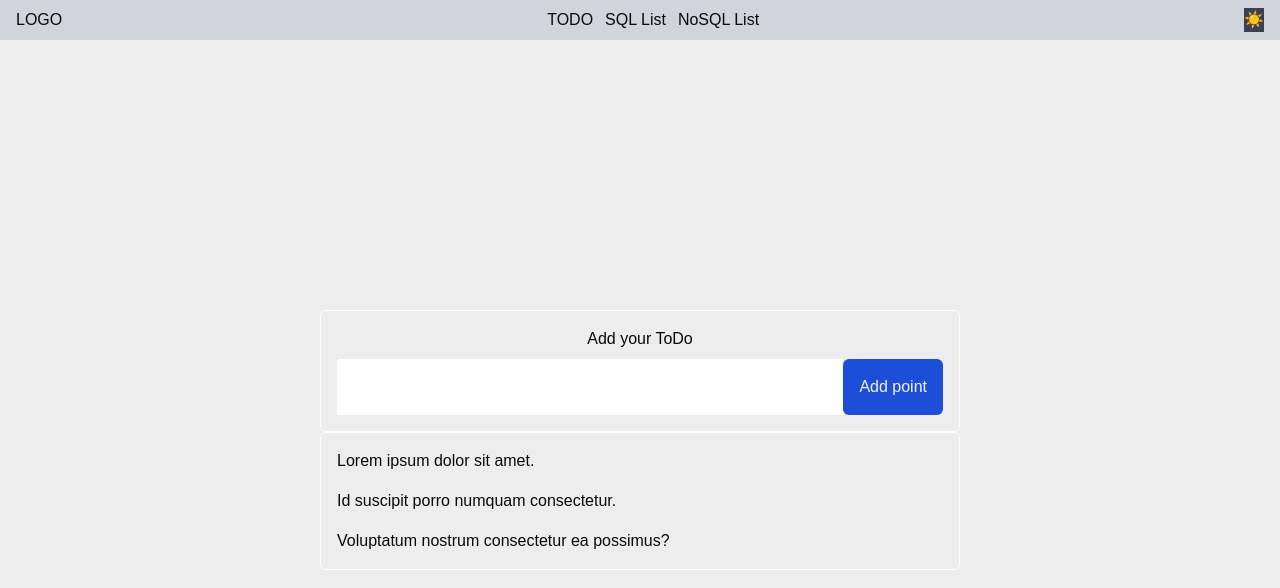
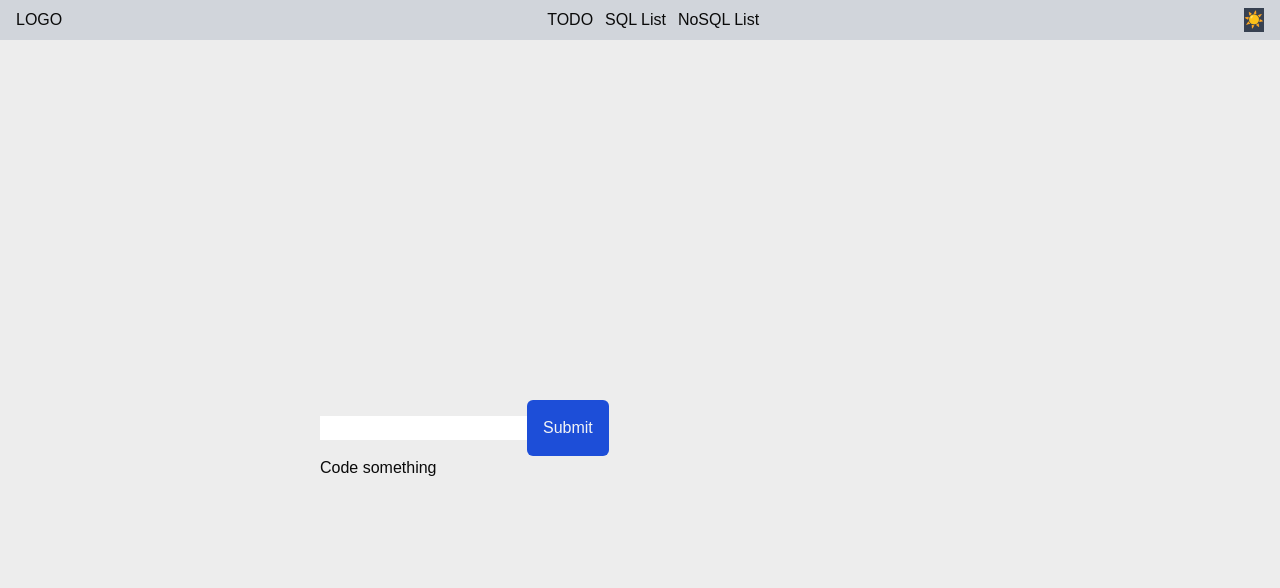
Before and after one commit to uRaczy/what-do, a Next.js app: page / in a window 1280 px wide. Shown: the top 588 px of the page. Built offline with nearby package versions, Linux system fonts and the light colour scheme.

Commit message:
Add some basic functionality

```diff
--- a/src/app/page.tsx
+++ b/src/app/page.tsx
@@ -1,13 +1,13 @@
 //! For testing only
 "use client";
 
-import { EventButton } from "@/components/Atoms";
+import { Todo } from "../components/Organisms";
 
 export default function Home() {
   return (
     <main className="flex h-full flex-col items-center justify-center gap-8">
       <div className="md:w-3/4 lg:w-2/3 xl:w-1/2 2xl:w-[1000px]">
-        <div className="flex w-full flex-col items-center gap-2 rounded-md border border-white p-4">
+        {/* <div className="flex w-full flex-col items-center gap-2 rounded-md border border-white p-4">
           <label htmlFor="todo" className="text-left">
             Add your ToDo
           </label>
@@ -26,7 +26,8 @@ export default function Home() {
             <li>Id suscipit porro numquam consectetur.</li>
             <li>Voluptatum nostrum consectetur ea possimus?</li>
           </ul>
-        </div>
+        </div> */}
+        <Todo />
       </div>
     </main>
   );
--- /dev/null
+++ b/src/components/Atoms/TextInput/TextInput.tsx
@@ -0,0 +1,24 @@
+type Props = {
+  className?: string;
+  value: string;
+  // handleChange: (input: string) => void;
+  handleChange: (input: string) => void;
+  onSubmit?: () => void;
+};
+
+export const TextInput = ({
+  className,
+  value,
+  handleChange,
+  onSubmit,
+}: Props) => {
+  return (
+    <input
+      type="text"
+      value={value}
+      className={`p4 ${className}`}
+      onChange={(e) => handleChange(e.target.value)}
+      onSubmit={onSubmit}
+    />
+  );
+};
--- /dev/null
+++ b/src/components/Atoms/TextLine/TextLine.tsx
@@ -0,0 +1,7 @@
+type Props = {
+  value: string;
+};
+
+export const TextLine = ({ value }: Props) => {
+  return <p>{value}</p>;
+};
--- a/src/components/Atoms/index.ts
+++ b/src/components/Atoms/index.ts
@@ -1,2 +1,4 @@
 export { DarkModeToggle } from "./DarkModeToggle/DarkModeToggle";
 export { EventButton } from "./EventButton/EventButton";
+export { TextInput } from "./TextInput/TextInput";
+export { TextLine } from "./TextLine/TextLine";
--- /dev/null
+++ b/src/components/Molecules/InputLine/InputLine.tsx
@@ -0,0 +1,27 @@
+import { useState } from "react";
+
+import { EventButton, TextInput } from "@/components/Atoms";
+
+type Props = {
+  handleSubmit: (element: string) => void;
+};
+
+export const InputLine = ({ handleSubmit }: Props) => {
+  const [value, setValue] = useState("");
+  const handleChange = (input: string) => {
+    setValue(input);
+  };
+
+  return (
+    <div>
+      <TextInput handleChange={handleChange} value={value} />
+      <EventButton
+        title="Submit"
+        onClick={() => {
+          handleSubmit(value);
+          setValue("");
+        }}
+      />
+    </div>
+  );
+};
--- /dev/null
+++ b/src/components/Molecules/List/List.tsx
@@ -0,0 +1,12 @@
+import { TextLine } from "../../Atoms";
+
+type Props = {
+  list: string[];
+};
+
+export const List = ({ list }: Props) => {
+  const todoList = list.map((element) => (
+    <TextLine value={element} key={element} />
+  ));
+  return todoList;
+};
--- a/src/components/Molecules/index.ts
+++ b/src/components/Molecules/index.ts
@@ -0,0 +1,2 @@
+export { InputLine } from "./InputLine/InputLine";
+export { List } from "./List/List";
--- /dev/null
+++ b/src/components/Organisms/Todo/Todo.tsx
@@ -0,0 +1,18 @@
+"use client";
+
+import { useState } from "react";
+
+import { InputLine, List } from "../../Molecules";
+
+export const Todo = () => {
+  const [list, setList] = useState(["Code something"]);
+  const handleSubmit = (element: string) => {
+    setList((prev) => [...prev, element]);
+  };
+  return (
+    <>
+      <InputLine handleSubmit={handleSubmit} />
+      <List list={list} />
+    </>
+  );
+};
--- a/src/components/Organisms/index.ts
+++ b/src/components/Organisms/index.ts
@@ -1 +1,2 @@
 export { Navbar } from "./Navbar/Navbar";
+export { Todo } from "./Todo/Todo";
```
Also changed, not shown: src/components/Atoms/EventButton/EventButton.tsx (+4 -3 lines), src/components/Atoms/Input/Input.tsx (deleted).
